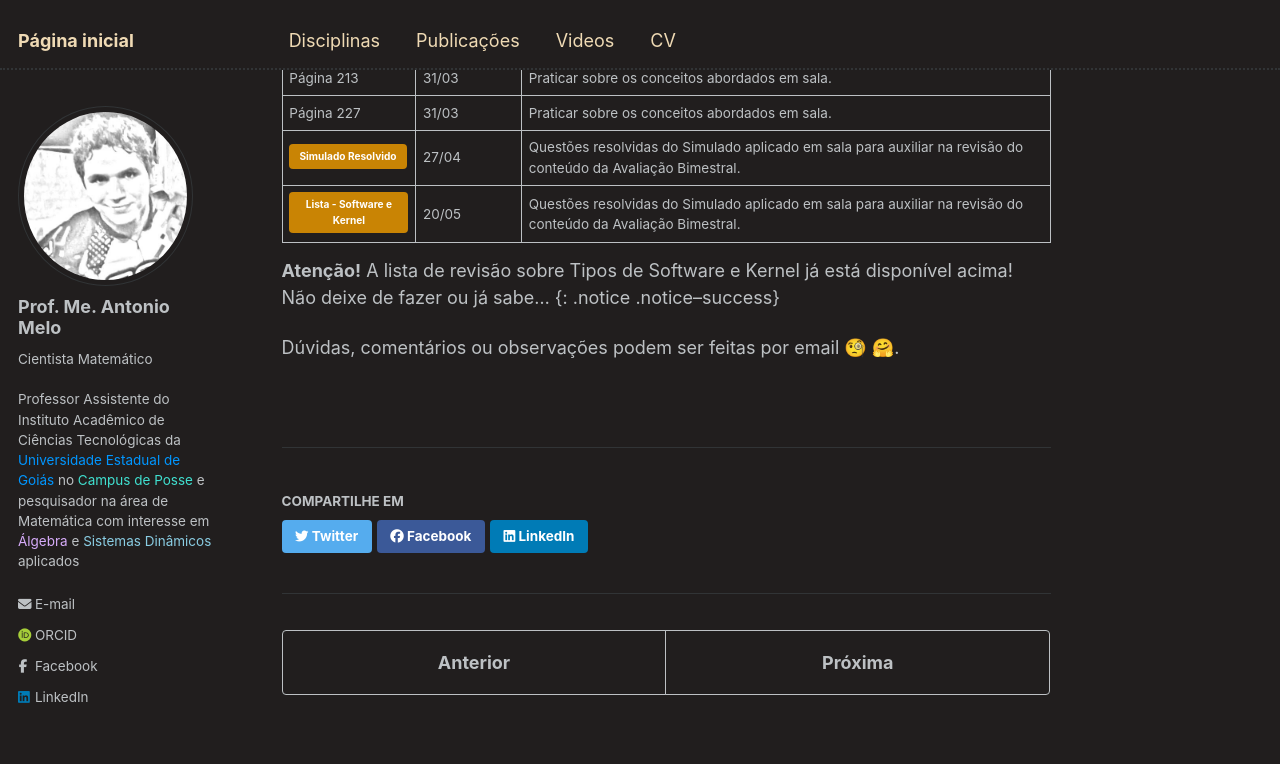
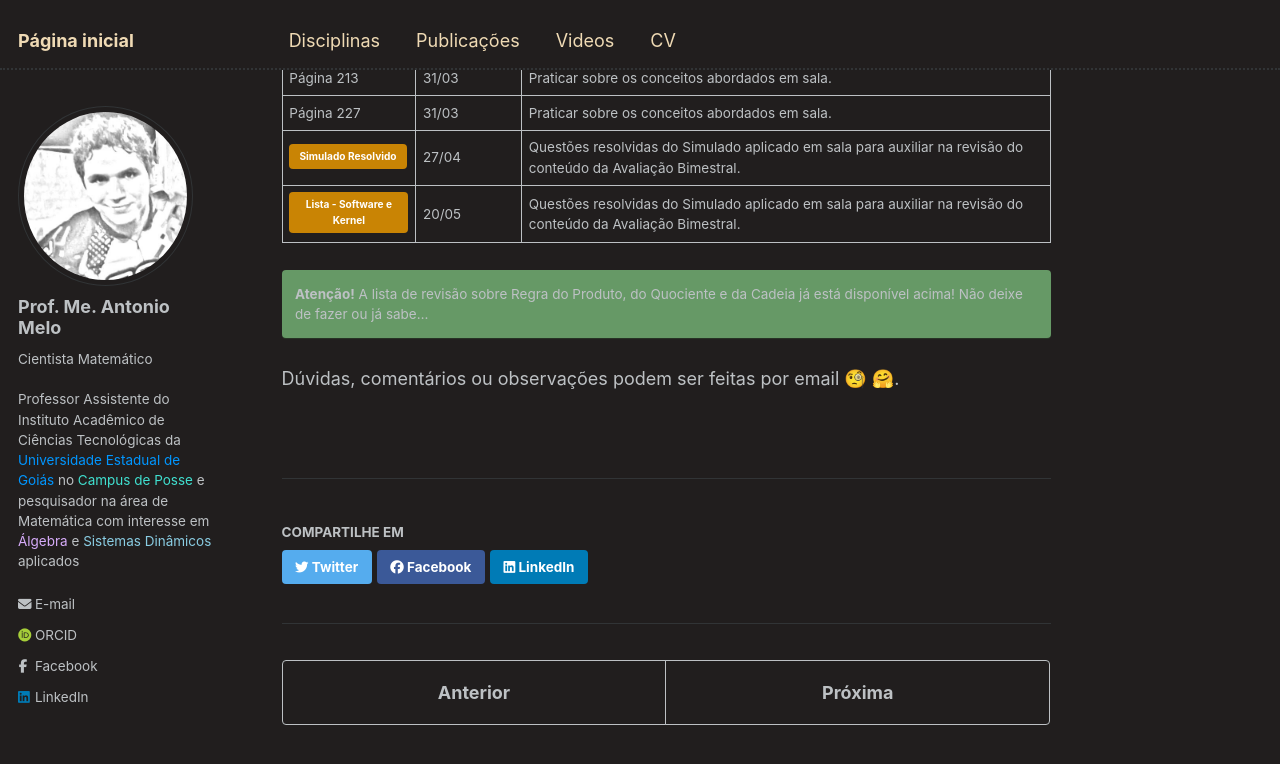
Before and after one commit to antmelo/antmelo.github.io, a Jekyll site: the page built from _teaching/2025-1-sistemas.md, in a window 1280 px wide and 900 px high, scrolled down 1468 px. Shown: the top 764 px of the window. Built offline with Jekyll 4.4.1, drawn with Linux system fonts in a browser that asks for light colours; some web fonts are replaced.

Commit message:
Update 2025-1-sistemas.md

```diff
--- a/_teaching/2025-1-sistemas.md
+++ b/_teaching/2025-1-sistemas.md
@@ -49,7 +49,9 @@
 |  [Simulado Resolvido](https://antmelo.github.io/files/FundQ51.pdf){: .btn}  | 27/04   | Questões resolvidas do Simulado aplicado em sala para auxiliar na revisão do conteúdo da Avaliação Bimestral.   |
 |  [Lista - Software e Kernel](https://antmelo.github.io/files/ZZ-FundSL2.pdf){: .btn}  | 20/05   | Questões resolvidas do Simulado aplicado em sala para auxiliar na revisão do conteúdo da Avaliação Bimestral.   |
 
-**Atenção!** A lista de revisão sobre Tipos de Software e Kernel já está disponível acima! Não deixe de fazer ou já sabe... {: .notice .notice--success}
+[](**Atenção!** A lista de revisão sobre Tipos de Software e Kernel já está disponível acima! Não deixe de fazer ou já sabe... {: .notice .notice--success})
 
+**Atenção!** A lista de revisão sobre Regra do Produto, do Quociente e da Cadeia já está disponível acima! Não deixe de fazer ou já sabe...
+{: .notice .notice--success}
 
    Dúvidas, comentários ou observações podem ser feitas por email &#129488; &#129303;.
```
